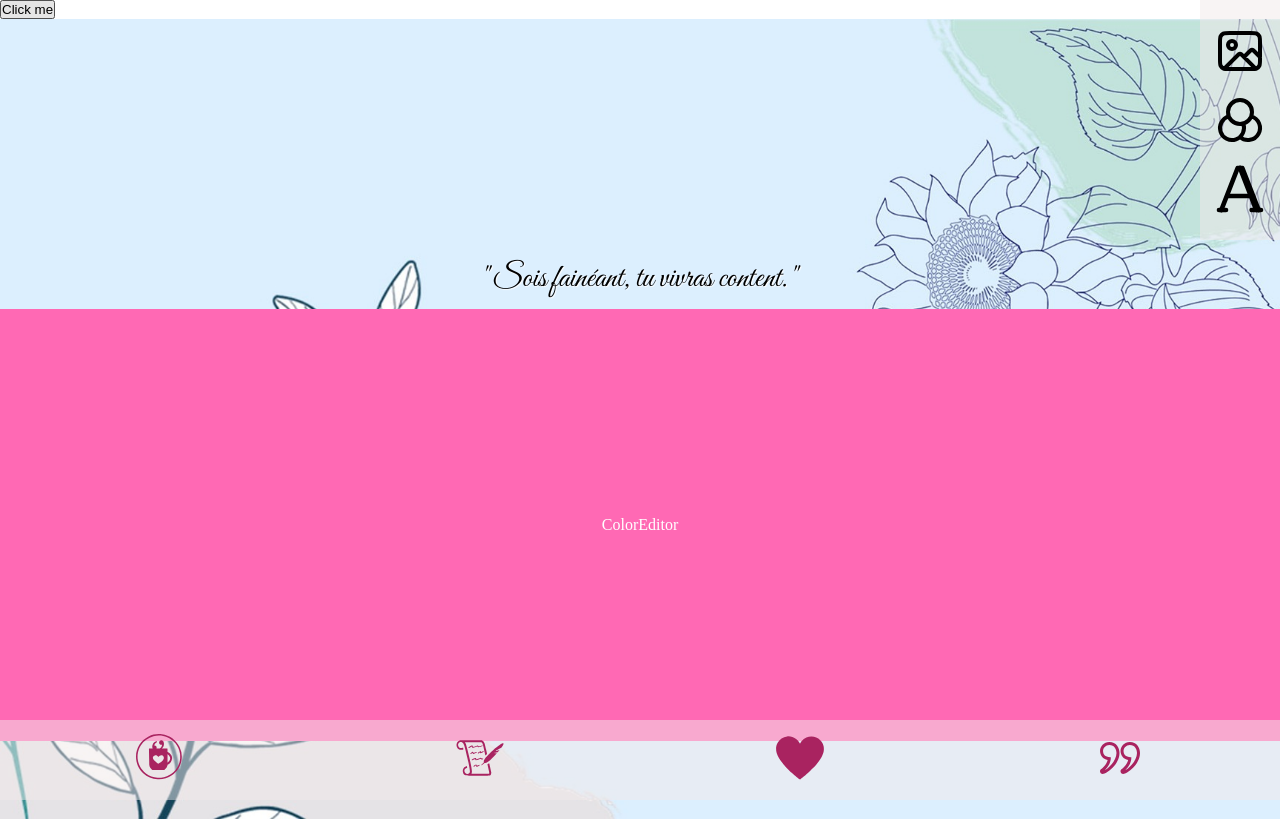
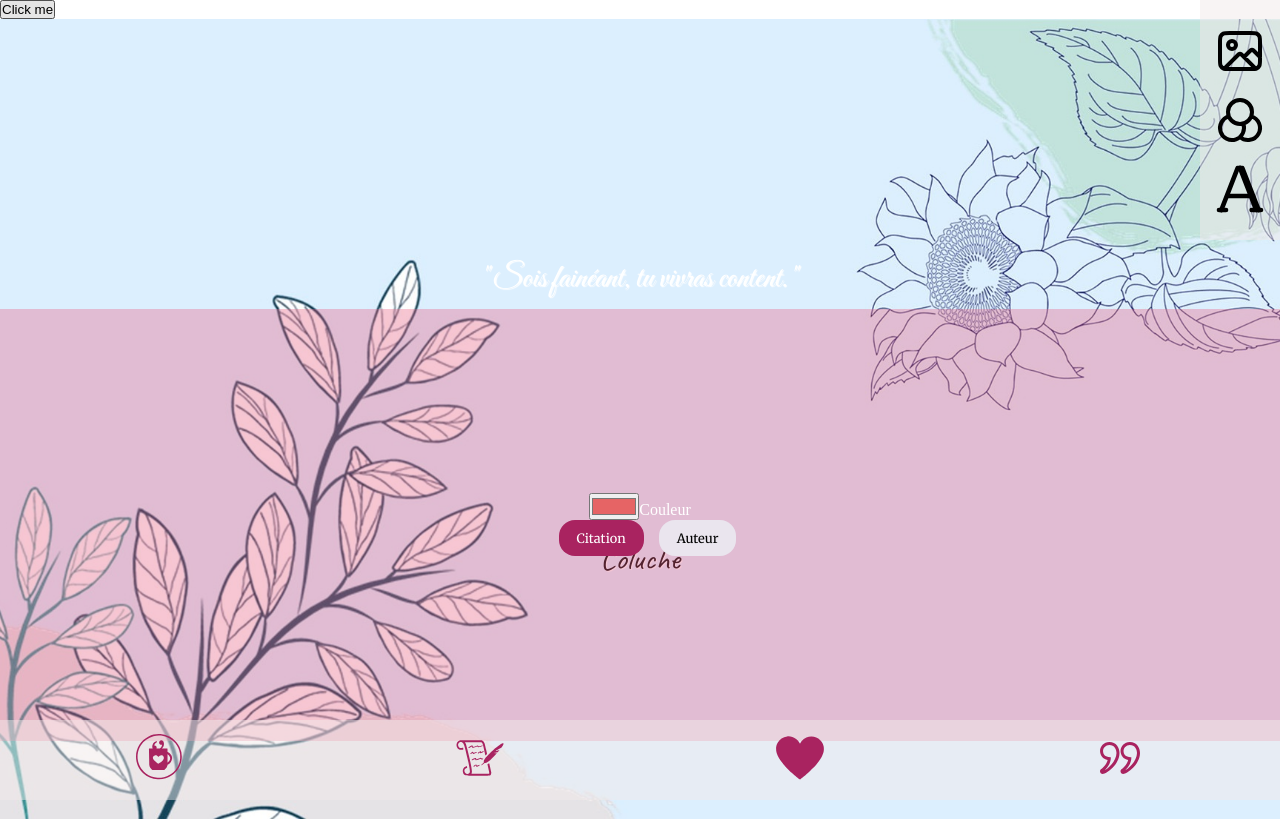
Before and after one commit to jneda/mpp-next, a Next.js app: page /editor in a window 1280 px wide. Both pictures are taken after a click on the icon 1240 px from the left and 119 px from the top of the page. Built offline with nearby package versions, Linux system fonts and the light colour scheme; a web font is replaced by a local one.

Commit message:
add color editor

```diff
--- a/src/components/QuoteEditor/Editors/ColorEditor.jsx
+++ b/src/components/QuoteEditor/Editors/ColorEditor.jsx
@@ -1,15 +1,36 @@
 import styles from "./Editor.module.css";
+import { useState, useEffect } from "react";
+import fonts from "@/components/Fonts";
 
-export default function ColorEditor() {
+export default function ColorEditor(props) {
+
+  const [ selectedText, setSelectedText ] = useState("quote")
+
+  function selectText(e) {
+    setSelectedText(e.target.id)
+  }
+
+  const handleColorChange = (event) => {
+    const newColor = event.target.value;
+    props.colorChange(newColor, selectedText);
+  };
   return (
     <div
       style={{
-        background: "hotpink",
+        background: "rgba(232,97,131,0.3561799719887955)",
         color: "white",
       }}
       className={styles.editor}
     >
-      ColorEditor
+        <div>
+        <input type="color" id="head" name="head"
+              defaultValue="#e66465" onInput={handleColorChange}/>
+        <label htmlFor="head">Couleur</label>
+      </div>
+      <div>
+          <button className={`${fonts.merriweather.className} ${styles.selectedBtn}`} id="quote" disabled={selectedText == "quote"} onClick={selectText}>Citation</button>
+          <button className={`${fonts.merriweather.className} ${styles.selectedBtn}`}  id="author" disabled={selectedText == "author"} onClick={selectText}>Auteur</button>
+        </div>
     </div>
   );
 }
--- a/src/components/QuoteEditor/QuoteEditor.jsx
+++ b/src/components/QuoteEditor/QuoteEditor.jsx
@@ -24,6 +24,7 @@ export default function QuoteEditor() {
       bgColor: "#00000000",
     };
 
+    const [ viewstyle, setViewStyle ] = useState({...dummyStyle});
 
   const handleFontSizeChange = (newSize, selectedText) => {
 
@@ -37,7 +38,21 @@ export default function QuoteEditor() {
     setViewStyle({...viewstyle, ...fontProperty});
   };
 
-  const [ viewstyle, setViewStyle ] = useState({...dummyStyle});
+  const handleColorChange = (newColor, selectedText) => {
+
+    let fontProperty;
+
+      if(selectedText == "quote"){
+        fontProperty = {fgColor:`${newColor}`}
+      } else {
+        fontProperty = {fgaColor:`${newColor}`}
+      }
+
+    setViewStyle({...viewstyle, ...fontProperty});
+  };
+
+
+
 
   /** Enum-like object */
   const Modes = Object.freeze({
@@ -90,7 +105,8 @@ export default function QuoteEditor() {
 
   const editors = {
     preview: null,
-    setColor: <ColorEditor />,
+    setColor: <ColorEditor
+    colorChange={handleColorChange}/>,
     setFont: <FontEditor
     onFontSizeChange={handleFontSizeChange}
     changeFontFunc = {modifyPolice} />,
--- a/src/components/QuoteView/QuoteView.jsx
+++ b/src/components/QuoteView/QuoteView.jsx
@@ -12,6 +12,7 @@ export default function QuoteView({ id, quote, viewStyle, className }) {
     authorFont,
     authorFontSize,
     fgColor,
+    fgaColor,
     bgColor
   } = viewStyle;
 
@@ -31,7 +32,7 @@ export default function QuoteView({ id, quote, viewStyle, className }) {
           className={`${styles.quoteContent} ${fonts[contentFont].className}`}
           style={{
             fontSize: contentFontSize,
-            fontColor: fgColor
+            color: fgColor
           }}
           id="quote-element"
         >
@@ -42,7 +43,7 @@ export default function QuoteView({ id, quote, viewStyle, className }) {
           className={`${styles.quoteAuthor} ${fonts[authorFont].className}`}
           style={{
             fontSize: authorFontSize,
-            fontColor: fgColor
+            color: fgaColor
           }}
         >
           {quote.author.name}
```
